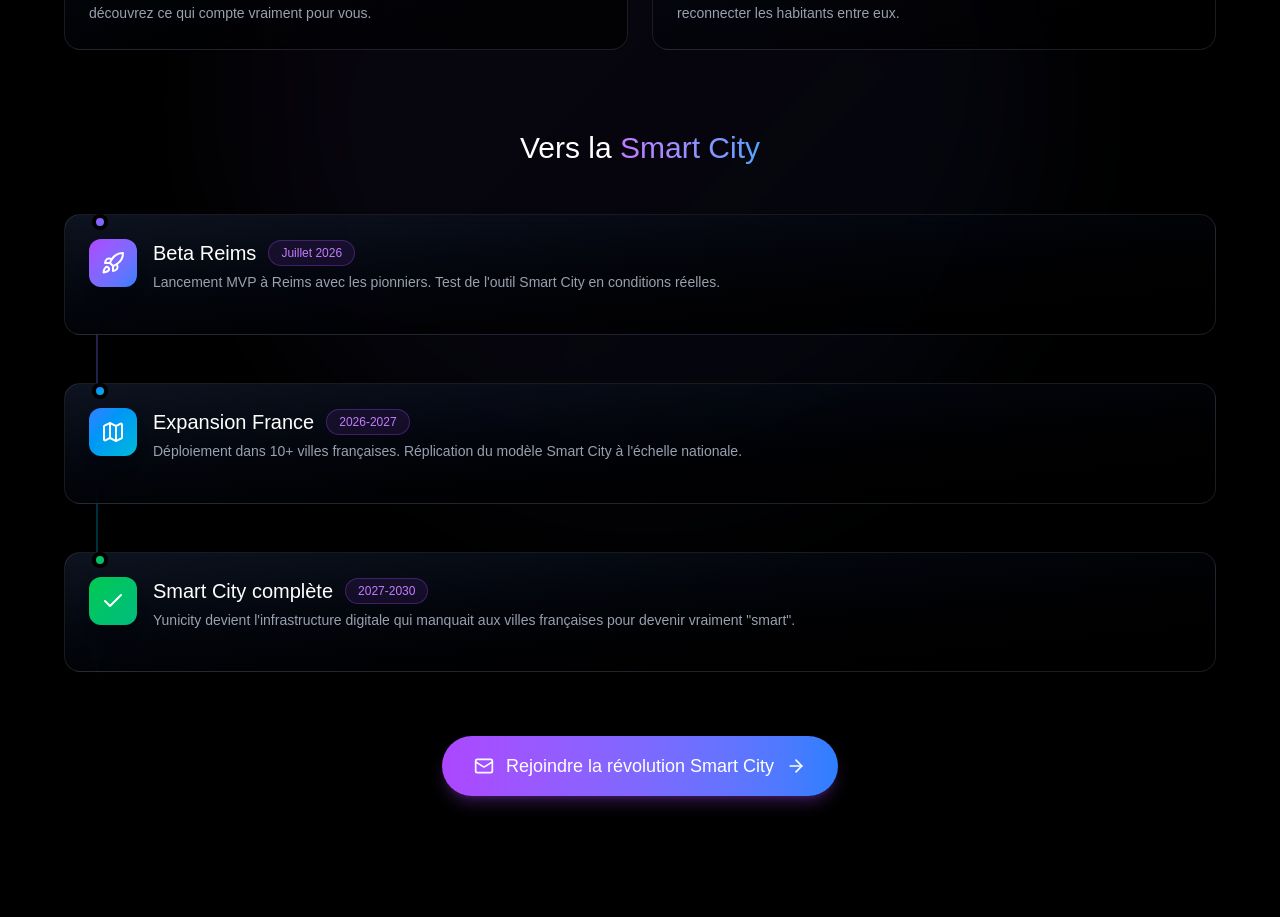
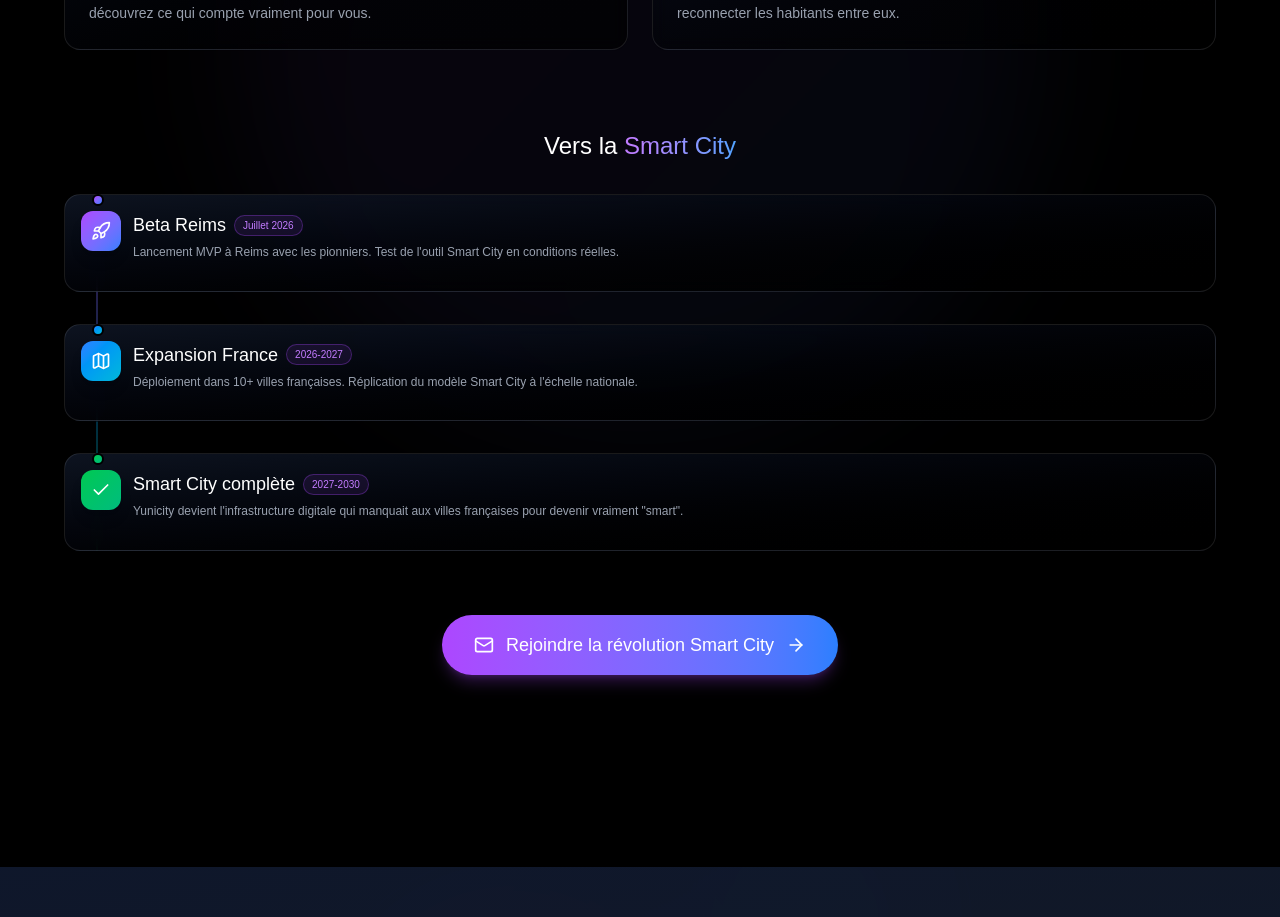
Before and after one commit to Kyria-Zaire/yunicity-website, a Next.js app: page /newsletter in a window 1280 px wide. Shown: the part 5520-6437 px from the top of the page. Built offline with nearby package versions, Linux system fonts and the light colour scheme.

Commit message:
feat: RÃ©duction taille timeline Smart City - Ajustements responsive pour titre, cartes, icÃ´nes et texte

```diff
--- a/src/components/NewsletterSubscribeSection.tsx
+++ b/src/components/NewsletterSubscribeSection.tsx
@@ -253,7 +253,7 @@
             transition={{ duration: 0.8, delay: 0.4 }}
             className="mb-16"
           >
-            <h3 className="text-2xl sm:text-3xl font-light text-white mb-12 text-center">
+            <h3 className="text-xl sm:text-2xl font-light text-white mb-8 text-center">
               Vers la{' '}
               <span className="bg-gradient-to-r from-purple-400 to-blue-400 bg-clip-text text-transparent font-normal">
                 Smart City
@@ -264,7 +264,7 @@
               {/* Ligne de timeline */}
               <div className="absolute left-8 top-0 bottom-0 w-0.5 bg-gradient-to-b from-purple-500 via-blue-500 to-green-500 opacity-30 hidden md:block" />
 
-              <div className="space-y-12">
+              <div className="space-y-8">
                 {timelineSteps.map((step, index) => {
                   const Icon = step.icon
                   return (
@@ -277,22 +277,22 @@
                       className="relative flex items-start gap-6 pl-4 md:pl-0"
                     >
                       {/* Point sur la ligne */}
-                      <div className={`absolute left-6 md:left-7 w-4 h-4 rounded-full bg-gradient-to-br ${step.color} border-4 border-black z-10 hidden md:block`} />
+                      <div className={`absolute left-6 md:left-7 w-3 h-3 rounded-full bg-gradient-to-br ${step.color} border-2 border-black z-10 hidden md:block`} />
 
                       {/* Carte */}
-                      <div className="flex-1 bg-gradient-to-br from-gray-900/80 to-black/80 backdrop-blur-sm border border-white/10 rounded-2xl p-6 hover:border-white/20 transition-all duration-300">
-                        <div className="flex items-start gap-4 mb-4">
-                          <div className={`w-12 h-12 rounded-xl bg-gradient-to-br ${step.color} flex items-center justify-center flex-shrink-0 shadow-lg`}>
-                            <Icon className="w-6 h-6 text-white" />
+                      <div className="flex-1 bg-gradient-to-br from-gray-900/80 to-black/80 backdrop-blur-sm border border-white/10 rounded-2xl p-4 hover:border-white/20 transition-all duration-300">
+                        <div className="flex items-start gap-3 mb-3">
+                          <div className={`w-10 h-10 rounded-xl bg-gradient-to-br ${step.color} flex items-center justify-center flex-shrink-0 shadow-lg`}>
+                            <Icon className="w-5 h-5 text-white" />
                           </div>
                           <div className="flex-1">
-                            <div className="flex items-center gap-3 mb-1">
-                              <h4 className="text-xl font-light text-white">{step.title}</h4>
-                              <span className="px-3 py-1 bg-purple-500/10 border border-purple-500/30 rounded-full text-purple-400 text-xs font-light">
+                            <div className="flex items-center gap-2 mb-1">
+                              <h4 className="text-lg font-light text-white">{step.title}</h4>
+                              <span className="px-2 py-0.5 bg-purple-500/10 border border-purple-500/30 rounded-full text-purple-400 text-[10px] font-light">
                                 {step.period}
                               </span>
                             </div>
-                            <p className="text-gray-400 font-light text-sm leading-relaxed">{step.description}</p>
+                            <p className="text-gray-400 font-light text-xs leading-relaxed">{step.description}</p>
                           </div>
                         </div>
                       </div>
```
